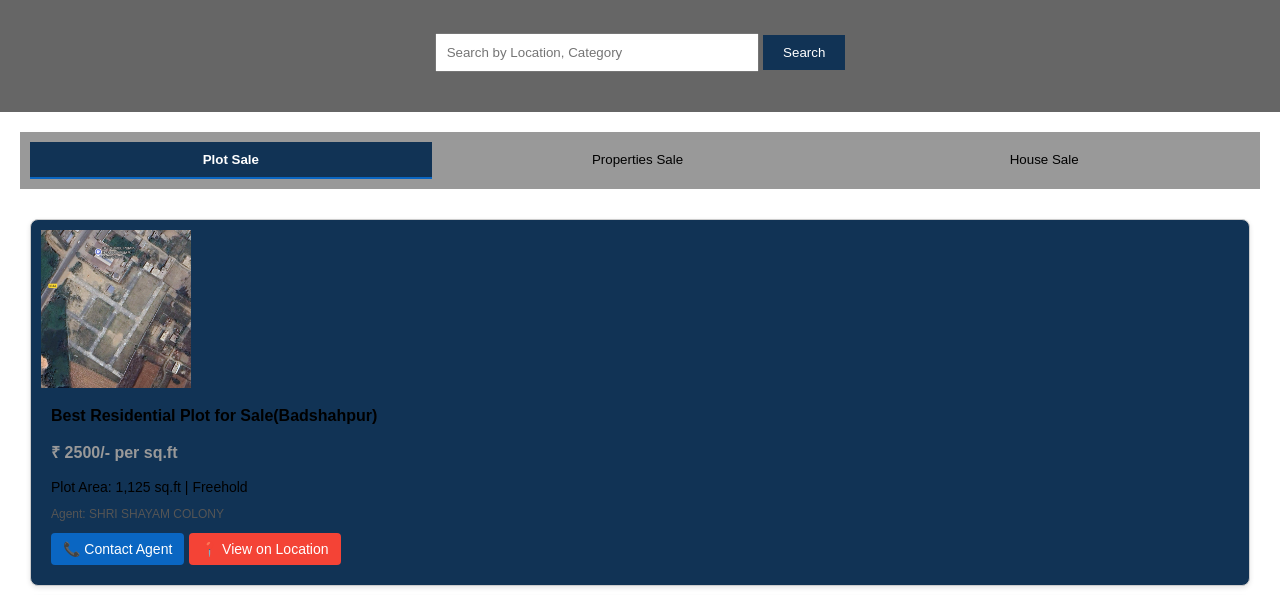
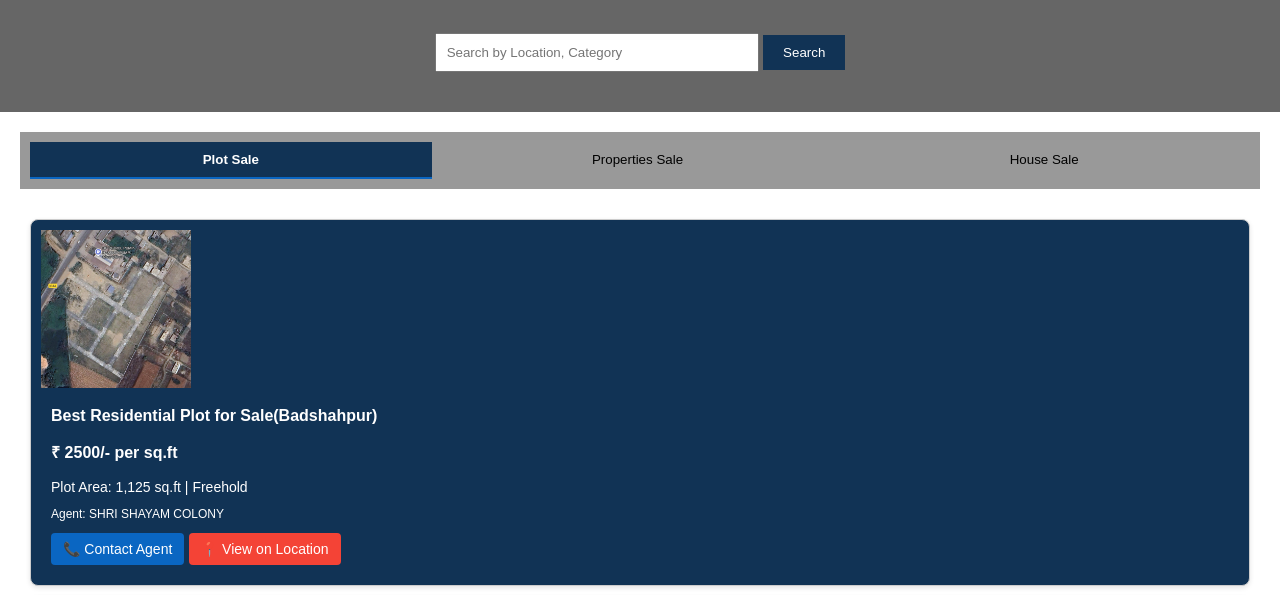
Before and after one commit to IDRISH12345/realtech, a plain HTML site: page plots.html in a window 1280 px wide. Shown: the part 87-682 px from the top of the page. Drawn offline with Linux system fonts and the light colour scheme.

Commit message:
Add files via upload

```diff
--- a/style.css
+++ b/style.css
@@ -449,26 +449,29 @@ main {
 
 .property-info {
   padding: 10px;
+  color: #fff;
 }
 
 .property-info h2 {
   font-size: 16px;
+  color: #fff;
   margin: 5px 0;
 }
 
 .property-info .price {
-  color: #999;
+  color: #fff;
   font-weight: bold;
 }
 
 .property-info .details {
   font-size: 14px;
+  color: #fff;
   margin: 5px 0;
 }
 
 .property-info .agent {
   font-size: 12px;
-  color: #555;
+  color: #fff;
 }
 
 .property-info button {
```
